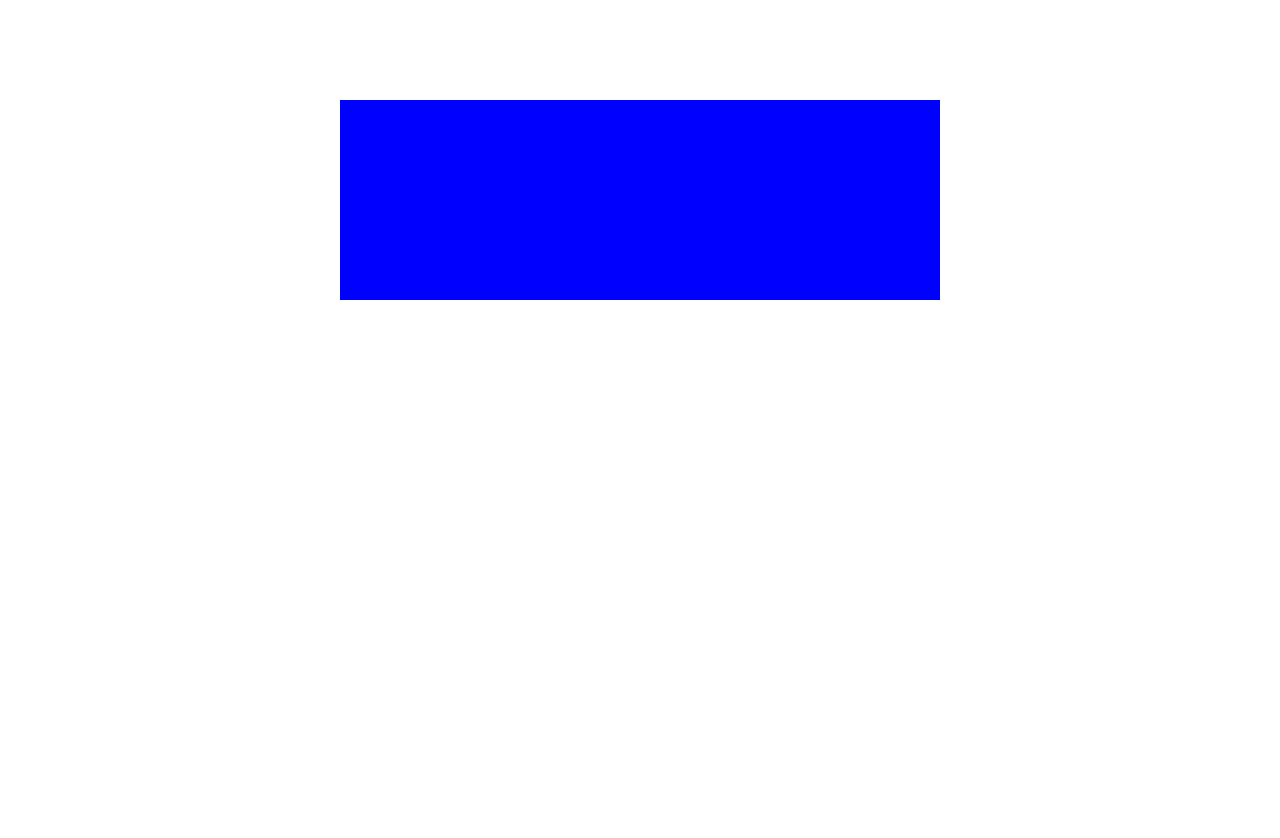
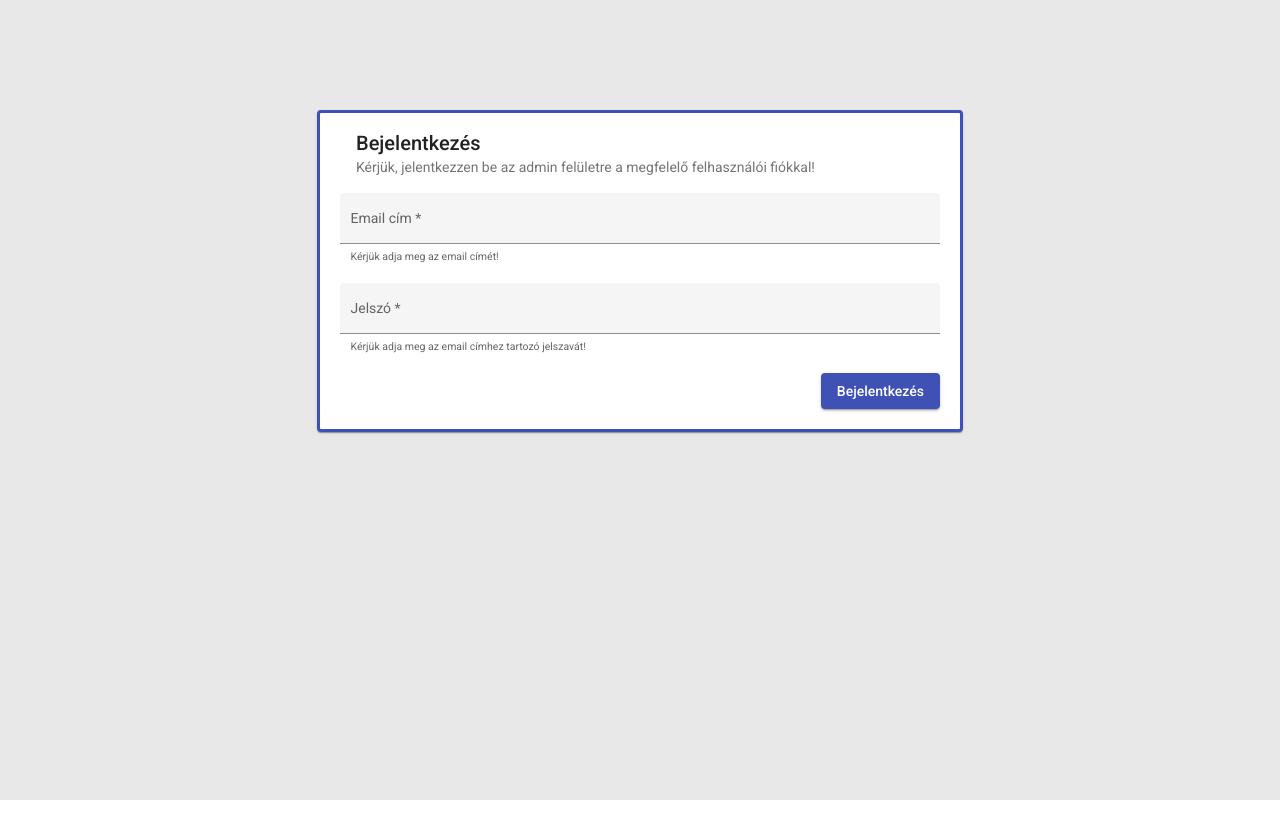
Before and after one commit to epeter95/dreamjobs4u-angular-admin, an Angular app: page /bejelentkezes in a window 1280 px wide. Shown: the top 838 px of the page. After the commit the page ends 800 px from the top, so only its background shows below. Built offline with nearby package versions, Linux system fonts and the light colour scheme.

Commit message:
login functionality is implemented

```diff
--- a/src/app/app-routing.module.ts
+++ b/src/app/app-routing.module.ts
@@ -1,5 +1,6 @@
 import { NgModule } from '@angular/core';
 import { RouterModule, Routes } from '@angular/router';
+import { AuthGuard } from './authentication/auth-guard';
 import { LoginComponent } from './authentication/login/login.component';
 import { HomeComponent } from './site-layout/home/home.component';
 import { LanguagesComponent } from './site-layout/languages/languages.component';
@@ -9,7 +10,7 @@ import { SiteLayoutComponent } from './site-layout/site-layout.component';
 const routes: Routes = [
   {
     path: '',
-    component: SiteLayoutComponent,
+    component: SiteLayoutComponent,canActivate: [AuthGuard], canActivateChild: [AuthGuard],
     children: [
       { path: '', component: HomeComponent, pathMatch: 'full' },
       { path: 'nyelvek', component: LanguagesComponent, pathMatch: 'full' },
--- a/src/app/authentication/login/login.component.html
+++ b/src/app/authentication/login/login.component.html
@@ -1,3 +1,26 @@
-<form [formGroup]="loginForm" class="login-form" (ngSubmit)="login()">
-
-</form>
+<div class="login-page-container">
+    <mat-card class="login-card">
+        <mat-card-header>
+            <mat-card-title>Bejelentkezés</mat-card-title>
+            <mat-card-subtitle>Kérjük, jelentkezzen be az admin felületre a megfelelő felhasználói fiókkal!</mat-card-subtitle>
+        </mat-card-header>
+        <mat-card-content>
+            <form [formGroup]="loginForm" class="login-form" (ngSubmit)="login()">
+                <mat-form-field class="login-form-field" appearance="fill">
+                    <mat-label>Email cím</mat-label>
+                    <input matInput placeholder="email cím..." formControlName="email">
+                    <mat-hint>Kérjük adja meg az email címét!</mat-hint>
+                    <mat-error *ngIf="loginForm.controls.email.hasError('required')">Az email cím kötelező mező.</mat-error>
+                    <mat-error *ngIf="loginForm.controls.email.hasError('email')">Hibás formátumú email cím.</mat-error>
+                </mat-form-field>
+                <mat-form-field class="login-form-field" appearance="fill">
+                    <mat-label>Jelszó</mat-label>
+                    <input matInput placeholder="jelszó..." type="password" formControlName="password">
+                    <mat-hint>Kérjük adja meg az email címhez tartozó jelszavát!</mat-hint>
+                    <mat-error *ngIf="loginForm.controls.password.hasError('required')">Az jelszó kötelező mező.</mat-error>
+                </mat-form-field>
+                <button class="submit-button" mat-raised-button color="primary">Bejelentkezés</button>
+            </form>
+        </mat-card-content>
+    </mat-card>
+</div>
--- a/src/app/authentication/login/login.component.scss
+++ b/src/app/authentication/login/login.component.scss
@@ -1,8 +1,30 @@
 .login-form{
+    width: 100%;
+}
+
+.login-page-container{
+    min-height: 100vh;
+    width: 100vw;
+    background:#e8e8e8;
+    box-sizing: border-box;
+    padding: 10px;
+}
+
+.login-card{
     max-width: 600px;
     width: 100%;
     min-height: 200px;
+    margin: 100px auto;
+    padding: 20px;
+    border: 3px solid rgb(63, 81, 181);
+}
+
+.login-form-field{
+    width: 100%;
+    margin: 0 auto 20px auto;
+}
+
+.submit-button{
     display: block;
-    margin: 100px auto;
-    background: blue;
+    margin: 0 0 0 auto;
 }
--- a/src/app/authentication/login/login.component.ts
+++ b/src/app/authentication/login/login.component.ts
@@ -1,5 +1,9 @@
 import { Component, OnInit } from '@angular/core';
 import { FormControl, FormGroup, Validators } from '@angular/forms';
+import { MatDialog } from '@angular/material/dialog';
+import { DialogComponent } from 'src/app/general-components/dialog/dialog.component';
+import { DataService } from 'src/app/site-services/data.service';
+import { SessionService } from '../session.service';
 
 @Component({
   selector: 'app-login',
@@ -13,14 +17,35 @@ export class LoginComponent implements OnInit {
     password: new FormControl('', Validators.required)
   });
 
-  constructor() { }
+  constructor(private dataService: DataService, public dialog: MatDialog, private sessionService: SessionService) { }
 
   ngOnInit(): void {
   }
 
   login(){
     if(this.loginForm.valid){
-
+      this.dataService.postData('/api/auth/login',this.loginForm.value).subscribe(res=>{
+        if(res.error){
+          this.dialog.open(DialogComponent,{
+            data: {icon: 'warning', text: res.error}
+          });
+          return;
+        }
+        this.sessionService.createSession(res.token);
+      }, error=>{
+        if(error.status == 401){
+          this.dialog.open(DialogComponent,{
+            data: {icon: 'warning', text: 'Sajnáljuk, hibás a jelszó. Kérjük próbálja újra!'}
+          });
+          return;
+        }
+        if(error.status == 403){
+          this.dialog.open(DialogComponent,{
+            data: {icon: 'warning', text: 'Ennek a felhasználónak nincs admin szintű hozzáférése!'}
+          });
+          return;
+        }
+      });
     }
   }
 
--- a/src/app/authentication/session.service.ts
+++ b/src/app/authentication/session.service.ts
@@ -11,9 +11,14 @@ export interface AccessToken {
 })
 export class SessionService {
 
-  constructor(){}
+  constructor(private router: Router){}
   getSession(){
     return localStorage.getItem('admin-token');
+  }
+
+  createSession(token: string){
+    localStorage.setItem('admin-token',token);
+    this.router.navigate(['/']);
   }
 
   clearSession(needReload: boolean){
```
